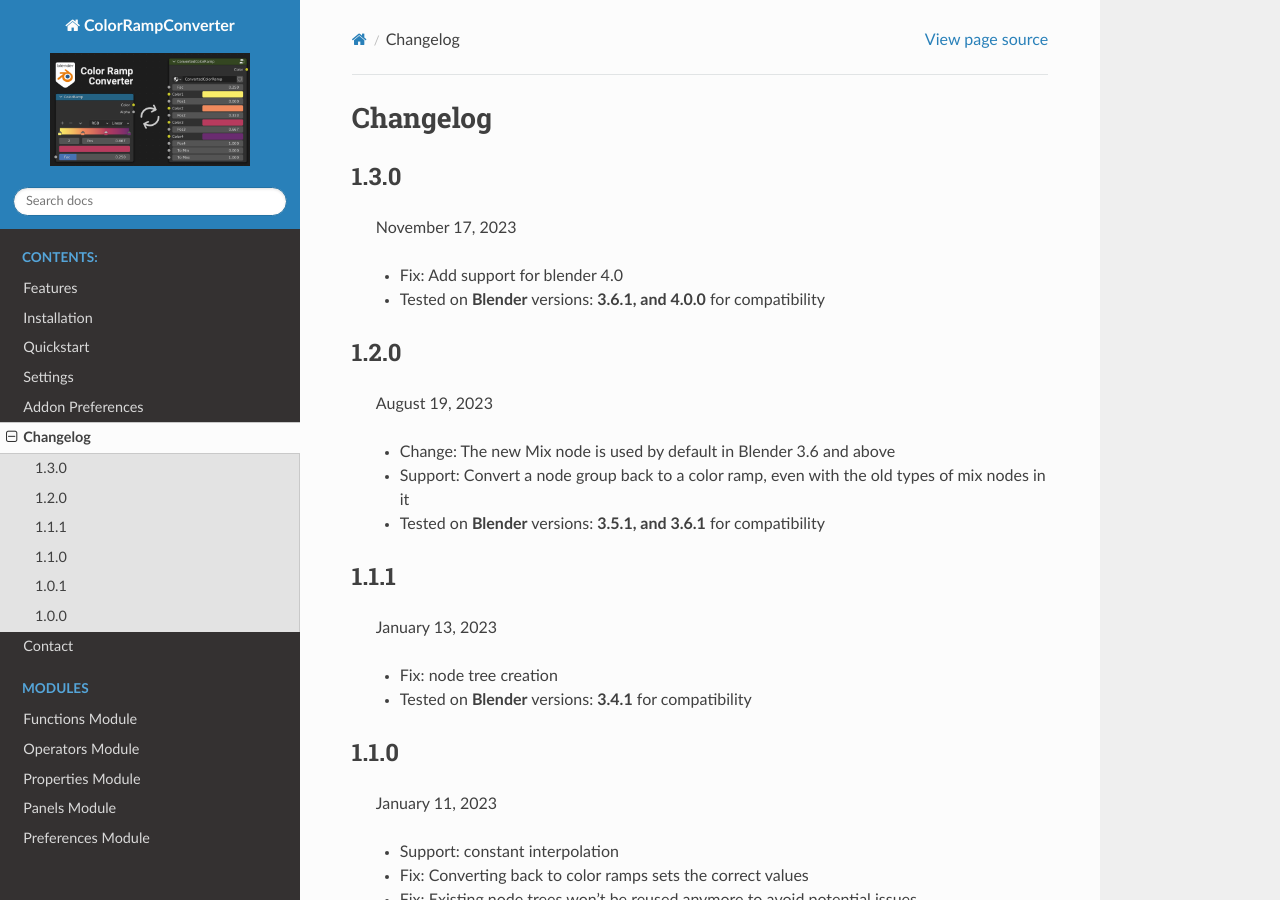
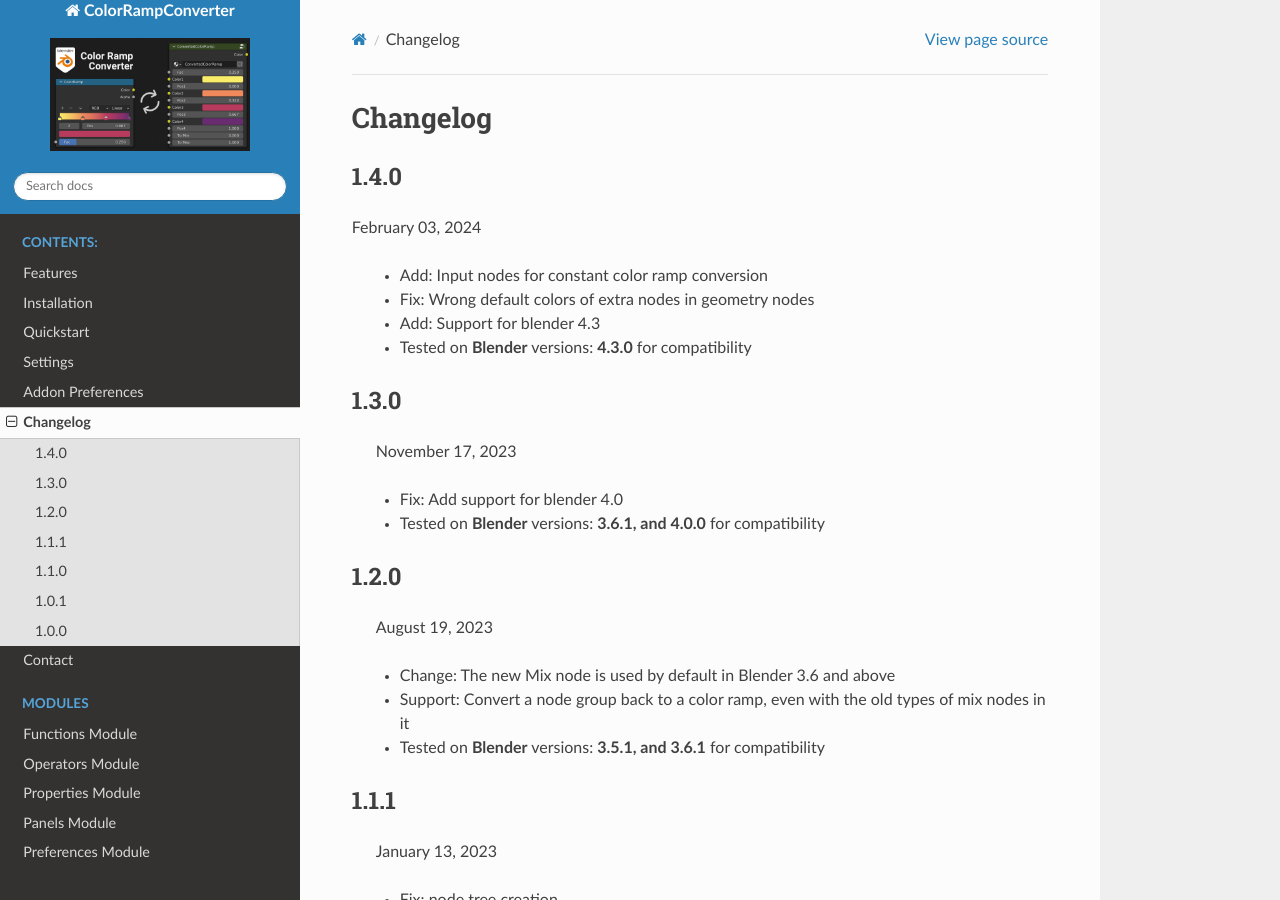
Before and after one commit to markelekdotcom/color-ramp-converter, a Sphinx documentation site: the page built from docs/changelog.rst, in a window 1280 px wide and 900 px high. Built offline with Sphinx 7.4.7 and the Read the Docs theme 3.1.0, drawn with Linux system fonts in a browser that asks for light colours.

Commit message:
Update: changelog.rst

```diff
--- a/docs/changelog.rst
+++ b/docs/changelog.rst
@@ -1,6 +1,15 @@
 #####################################
 Changelog
 #####################################
+
+1.4.0
+------
+February 03, 2024
+
+  * Add: Input nodes for constant color ramp conversion
+  * Fix: Wrong default colors of extra nodes in geometry nodes
+  * Add: Support for blender 4.3
+  * Tested on **Blender** versions: **4.3.0** for compatibility
 
 1.3.0
 ------
```
